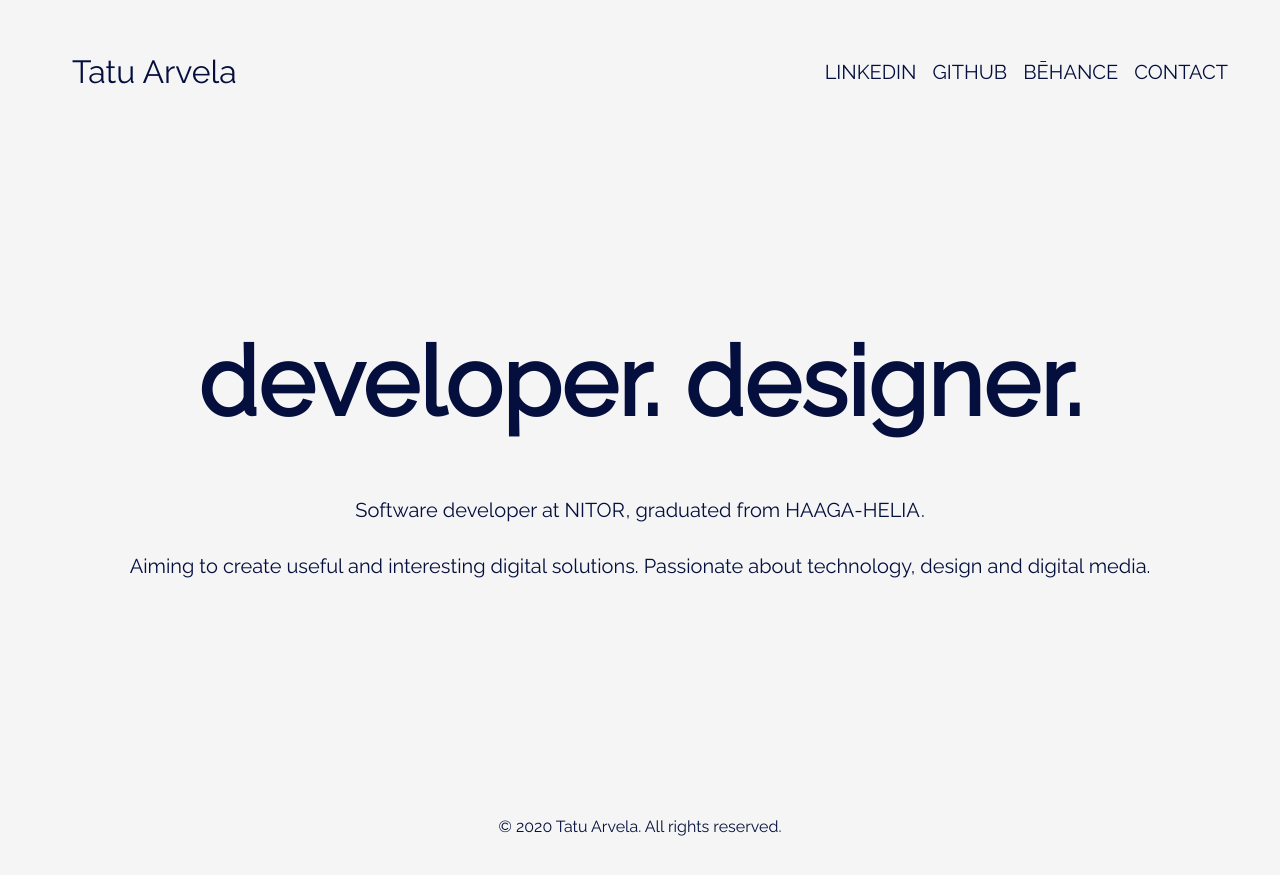
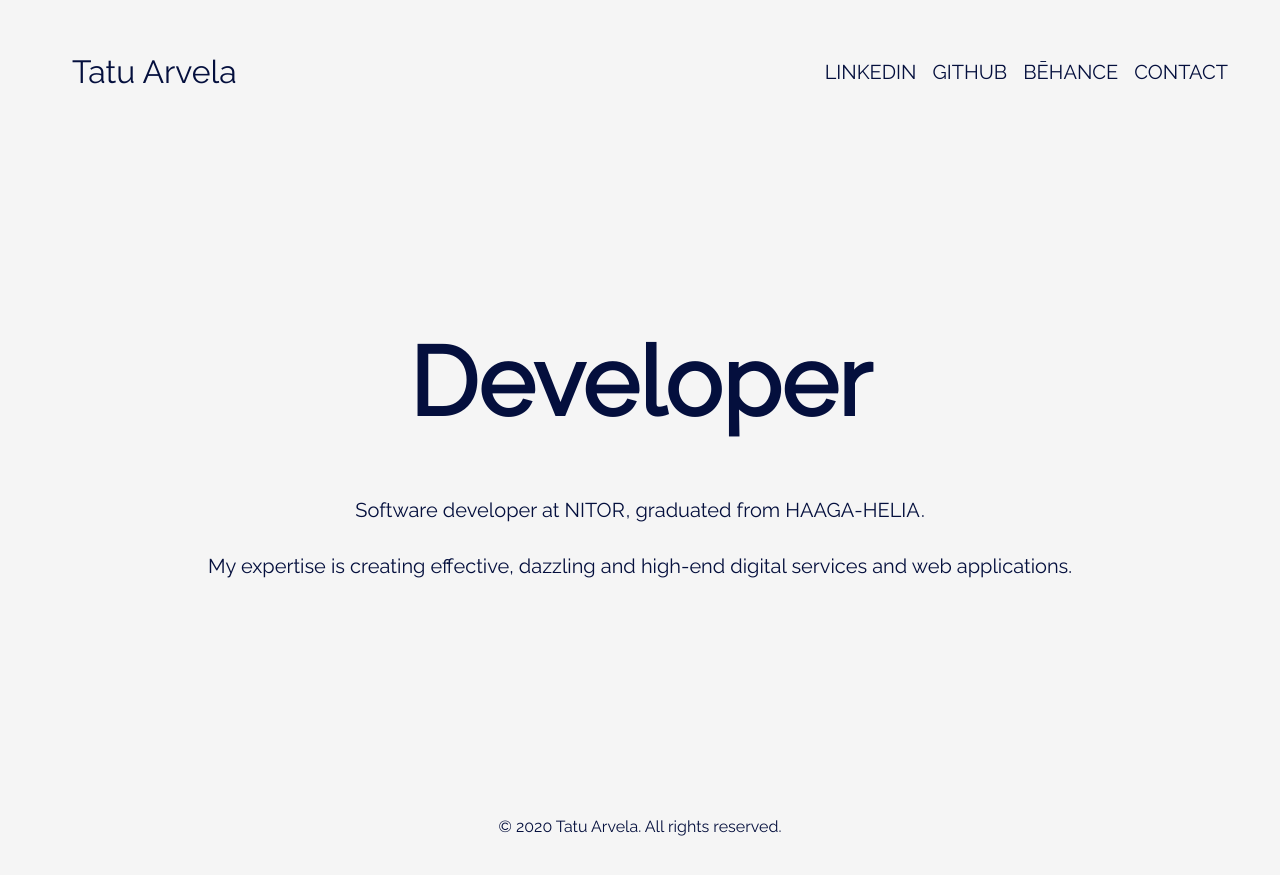
Before and after one commit to TatuArvela/tatuarvela.dev, a Jekyll site: the page built from index.md, in a window 1280 px wide. Shown: the top 875 px of the page. Built offline with Jekyll 4.4.1, drawn with Linux system fonts in a browser that asks for light colours.

Commit message:
Update index.md

```diff
--- a/index.md
+++ b/index.md
@@ -1,8 +1,7 @@
 ---
 layout: default
-title: developer. designer.
+title: Developer
 ---
 Software developer at {% include Link.html text="Nitor" url="https://www.nitor.com/" %}, graduated from {% include Link.html text="Haaga-Helia" url="https://www.haaga-helia.fi/" %}.
 
-Aiming to create useful and interesting digital solutions.
-Passionate about technology, design and digital media.
+My expertise is creating effective, dazzling and high-end digital services and web applications.
```
